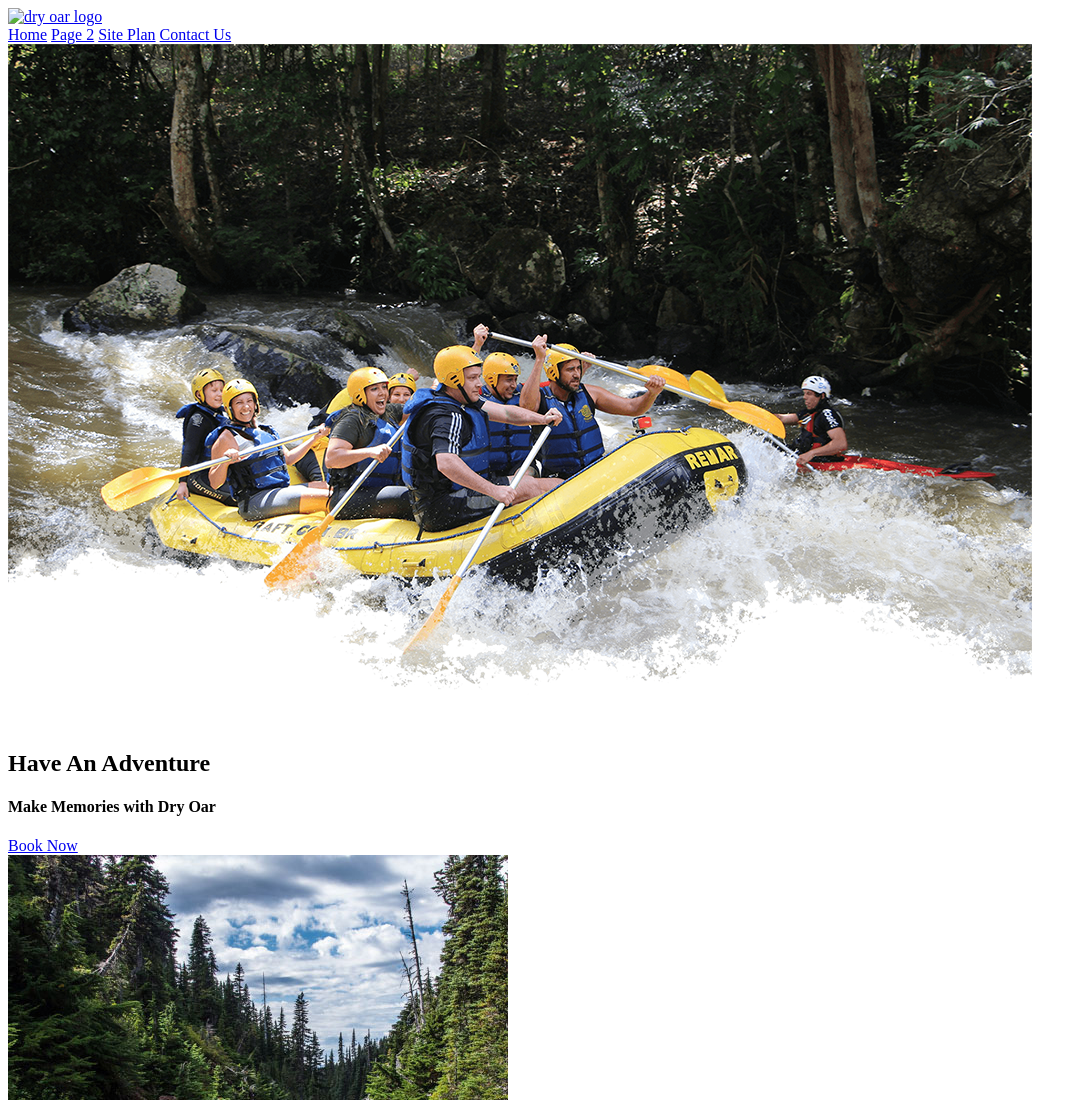
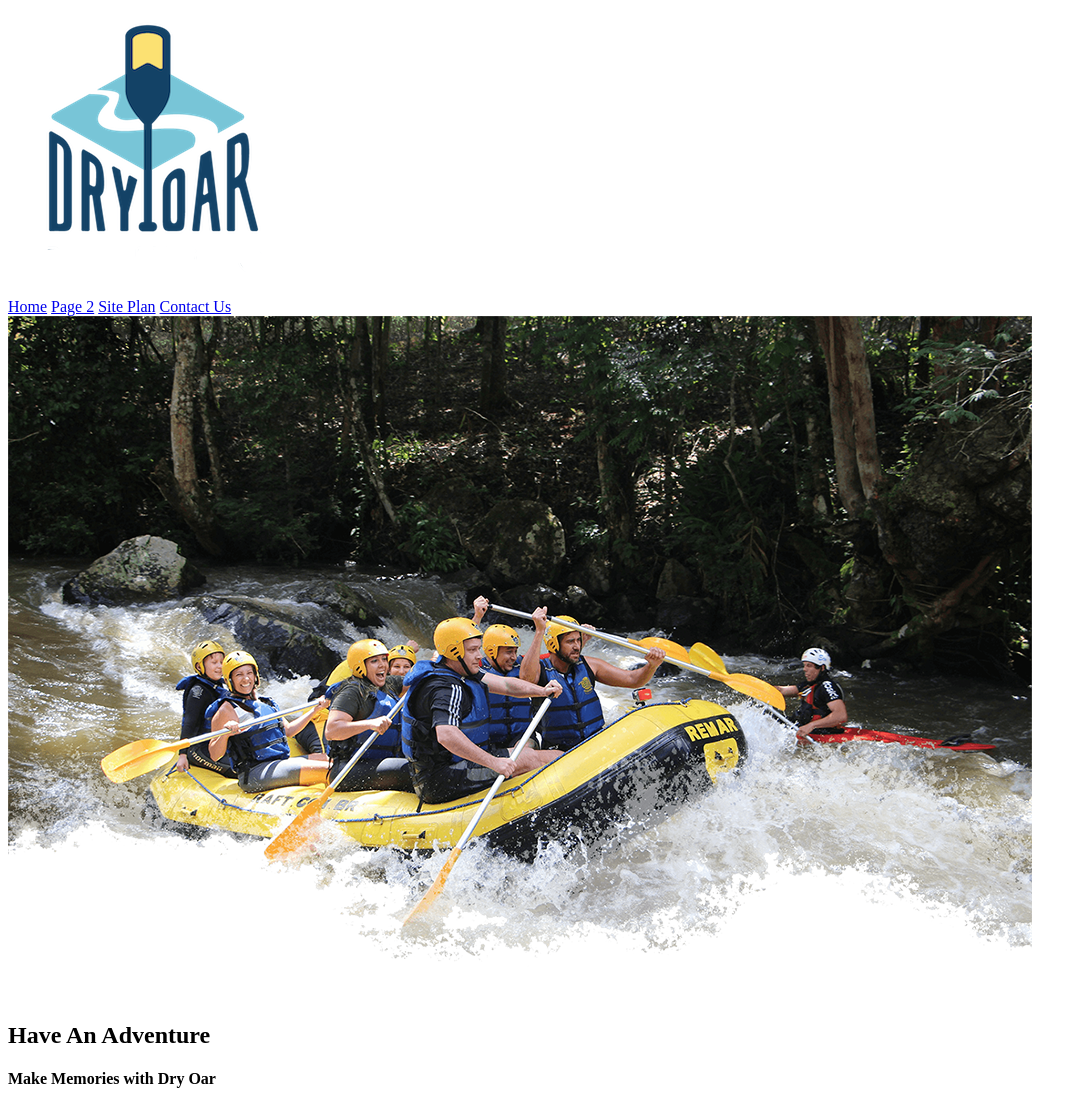
Before and after one commit to milias-pro/wdd130, a plain HTML site: page wwr/index.html in a window 1280 px wide. Shown: the top 1100 px of the page, without its empty margins (0-1087 px from the left). Drawn offline with Linux system fonts and the light colour scheme.

Commit message:
made correction

```diff
--- a/wwr/index.html
+++ b/wwr/index.html
@@ -9,7 +9,7 @@
 <body>
     <header>
         <a id="logo_link" href="index.html">
-            <img class="logo" src="image/logo.png" alt="dry oar logo">
+            <img class="logo" src="images/logo.png" alt="dry oar logo">
             </a>
             <nav>
                 <a href="index.html">Home</a>
```
